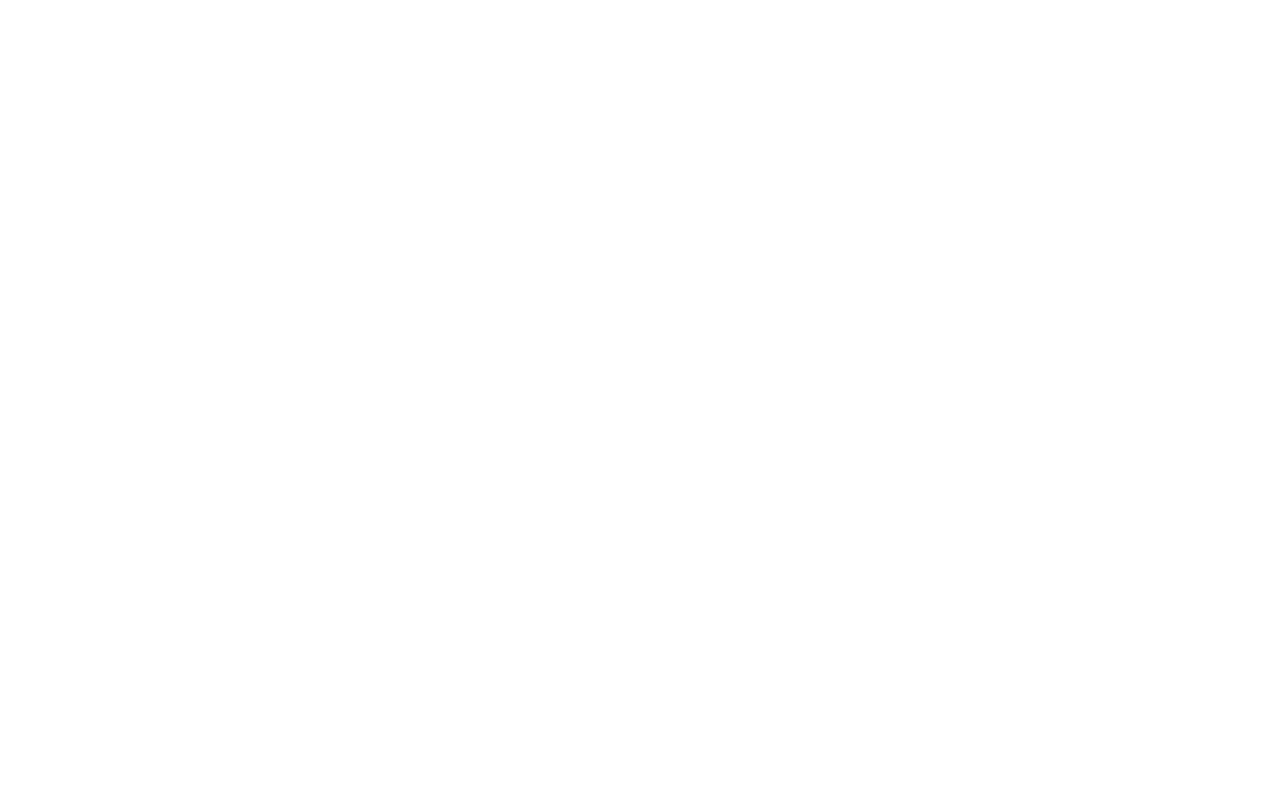
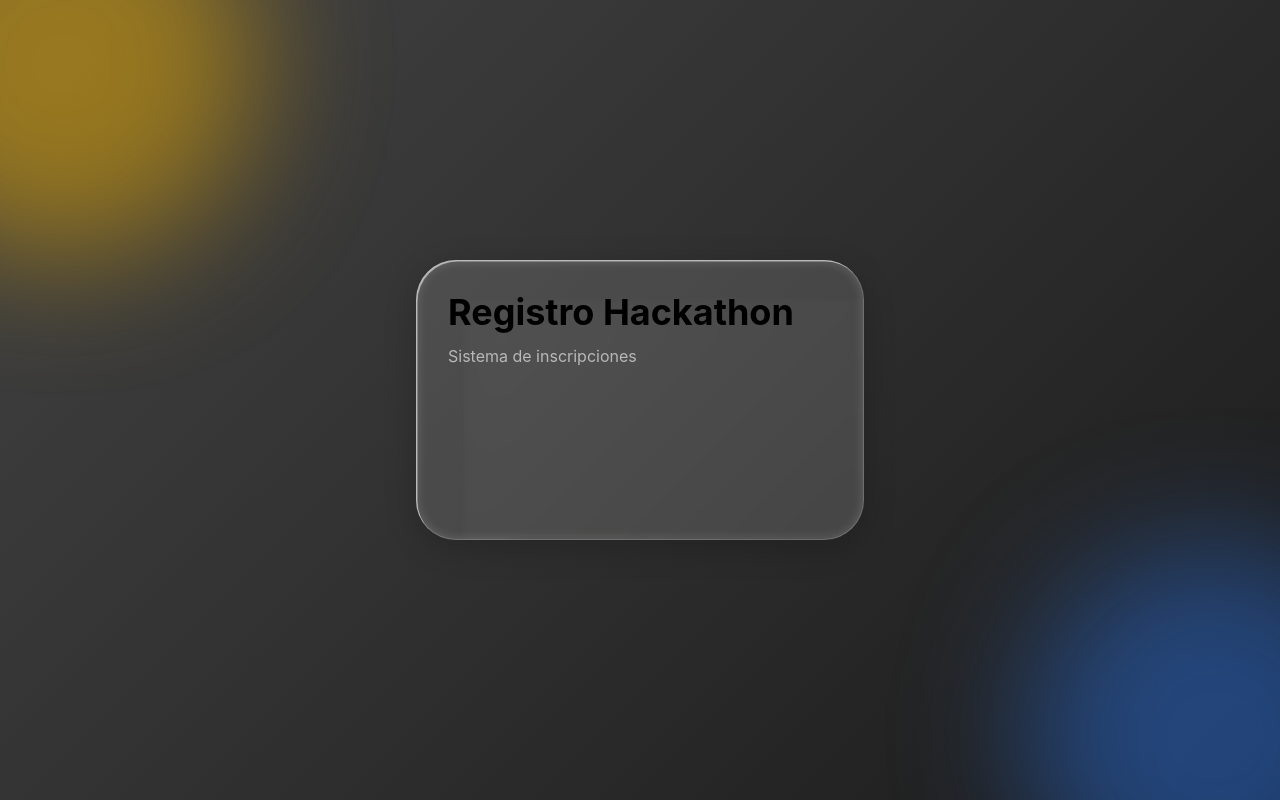
Before and after one commit to Nightmare115117/SistemaDeInscripciones-Frontend, a React (Vite) app: page / in a window 1280 px wide. Built offline with nearby package versions, Linux system fonts and the light colour scheme.

Commit message:
feat: add liquidglass on sstatic web

```diff
--- a/src/App.tsx
+++ b/src/App.tsx
@@ -1,12 +1,40 @@
-import './App.css'
+import { LiquidGlassCard } from "./components-custom/GlassCard";
+// src/components/ui/liquid-glass-filter.tsx
 
 function App() {
+  return (
+    <main className="relative min-h-screen flex items-center justify-center p-6 overflow-hidden">
+      <div
+        className="
+          absolute
+          -top-32
+          -left-32
+          h-96
+          w-96
+          rounded-full
+          bg-yellow-500/50
+          blur-3xl
+        "
+      />
+      <div
+        className="
+          absolute
+          -bottom-32
+          -right-32
+          h-96
+          w-96
+          rounded-full
+          bg-blue-500/40
+          blur-3xl
+        "
+      />
 
-
-  return (
-    <>
-    </>
-  )
+      <LiquidGlassCard className="w-full max-w-md p-8">
+        <h1 className="text-4xl font-bold text-black">Registro Hackathon</h1>
+        <p className="mt-3 text-white/60">Sistema de inscripciones</p>
+      </LiquidGlassCard>
+    </main>
+  );
 }
 
-export default App
+export default App;
--- /dev/null
+++ b/src/components-custom/GlassCard.tsx
@@ -0,0 +1,43 @@
+import { motion, useMotionValue, useTransform } from "motion/react";
+import { cn } from "@/lib/utils";
+
+export function LiquidGlassCard({ className, children }: { className?: string; children: React.ReactNode }) {
+  return (
+    <div className={cn("glass-liquid rounded-[40px] w-[420px] h-[280px]", className)}>
+      {children}
+    </div>
+  );
+}
+
+export function GlassCard({ className, children }: { className?: string; children: React.ReactNode }) {
+  const mouseX = useMotionValue(0);
+  const mouseY = useMotionValue(0);
+
+  function handleMouseMove(e: React.MouseEvent<HTMLDivElement>) {
+    const rect = e.currentTarget.getBoundingClientRect();
+    mouseX.set(e.clientX - rect.left);
+    mouseY.set(e.clientY - rect.top);
+  }
+
+  const highlight = useTransform(
+    [mouseX, mouseY],
+    ([x, y]) => `radial-gradient(300px circle at ${x}px ${y}px, oklch(1 0 0 / 0.15), transparent 70%)`
+  );
+
+  return (
+    <motion.div
+      onMouseMove={handleMouseMove}
+      whileHover={{ scale: 1.01 }}
+      className={cn(
+        "glass relative overflow-hidden rounded-3xl p-6",
+        className
+      )}
+    >
+      <motion.div
+        className="pointer-events-none absolute inset-0"
+        style={{ background: highlight }}
+      />
+      <div className="relative z-10">{children}</div>
+    </motion.div>
+  );
+}
--- a/src/index.css
+++ b/src/index.css
@@ -1,4 +1,30 @@
 @import "tailwindcss";
-@import "tw-animate-css";
-@import "shadcn/tailwind.css";
-@import "@fontsource-variable/geist";
+
+@theme {
+  --color-glass-tint: oklch(1 0 0 / 0.08);
+  --color-glass-border: oklch(1 0 0 / 0.25);
+}
+
+@utility glass-liquid {
+  background: rgba(255, 255, 255, 0.12);
+  backdrop-filter: blur(1px) url(#lg-filter) blur(2px) saturate(1.5) brightness(1.1);
+  -webkit-backdrop-filter: blur(8px) saturate(1.8) brightness(1.15) contrast(1.05);
+  box-shadow:
+    inset 0 0 0 1px rgba(255, 255, 255, 0.15),
+    inset 1.5px 1.5px 0 rgba(255, 255, 255, 0.5),
+    inset 0 0 12px rgba(255, 255, 255, 0.2),
+    0 8px 32px rgba(0, 0, 0, 0.2);
+}
+
+body {
+  min-height: 100vh;
+  background: linear-gradient(-45deg, #000000, #363636, #686969, #ffffff);
+  background-size: 400% 400%;
+  animation: gradient-shift 15s ease infinite;
+}
+
+@keyframes gradient-shift {
+  0% { background-position: 0% 50%; }
+  50% { background-position: 100% 50%; }
+  100% { background-position: 0% 50%; }
+}
--- a/src/main.tsx
+++ b/src/main.tsx
@@ -1,13 +1,16 @@
+import "./index.css";
 import { StrictMode } from 'react'
 import { createRoot } from 'react-dom/client'
 import './index.css'
-import App from './App.tsx'
+import { LiquidGlassFilter } from './components-custom/liquid-glass-filter'
+import App from "./App";
 import { TooltipProvider } from "@/components/ui/tooltip"
 import { Toaster } from "@/components/ui/sonner"
 
 createRoot(document.getElementById('root')!).render(
   <StrictMode>
     <TooltipProvider>
+      <LiquidGlassFilter />
       <App />
       <Toaster />
     </TooltipProvider>
```
Also changed, not shown: src/components-custom/liquid-glass-filter.tsx (added, +36 -0 lines), src/pages/Registro.tsx (added).
